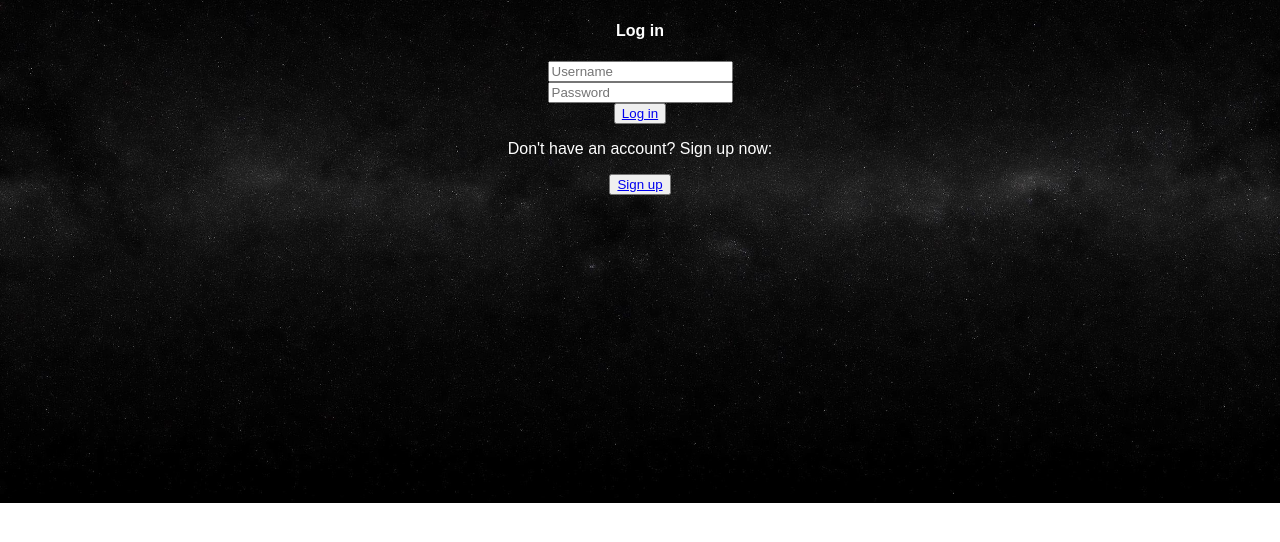
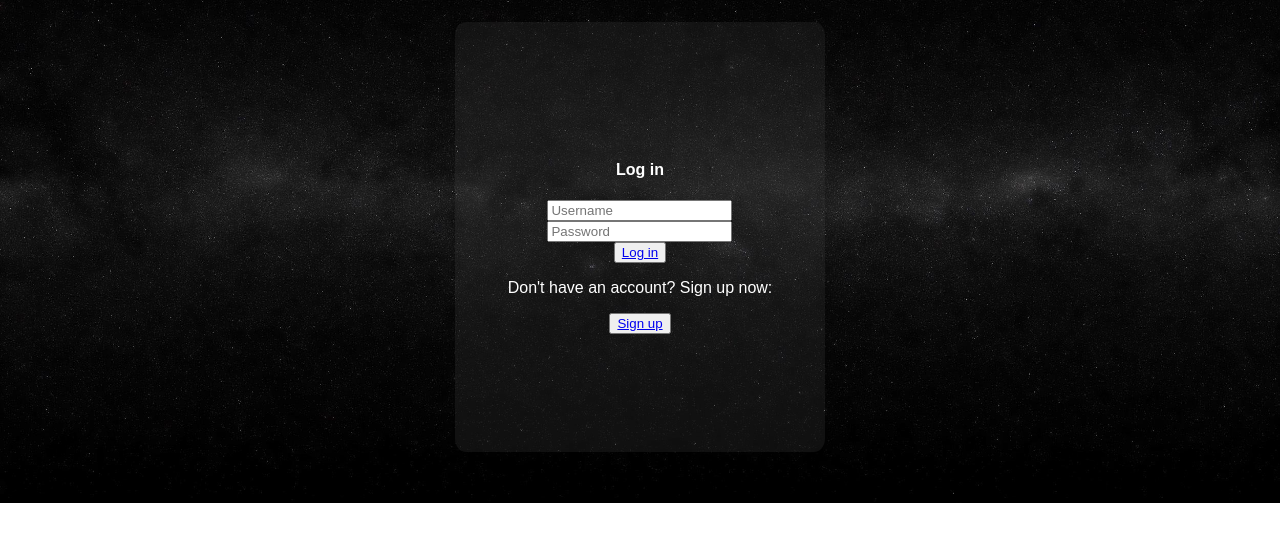
Before and after one commit to Artiye/AstronomyWeb, a PHP site: page /login.html in a window 1280 px wide. Shown: the part 137-679 px from the top of the page. Run offline with PHP 8.4, Linux system fonts and the light colour scheme.

Commit message:
box contect and input box style code

```diff
--- a/style.css
+++ b/style.css
@@ -6,3 +6,23 @@ body {
    text-align: center;
    font-family: Arial;
 }
+.user_input_box {
+
+    background-color:rgba(81, 81, 81, 0.193);
+   border-style: hidden;
+    padding: 10px;
+    margin: 0 auto;
+    width: 350px;
+    height:410px;
+    border-radius: 3%;
+    text-align: center;
+    font-size: medium;
+    display: flex;
+    align-items: center;
+    justify-content: center;
+}
+.box-content{
+    display:block;
+   margin: 0 auto;
+   position:relative ;
+}
```
